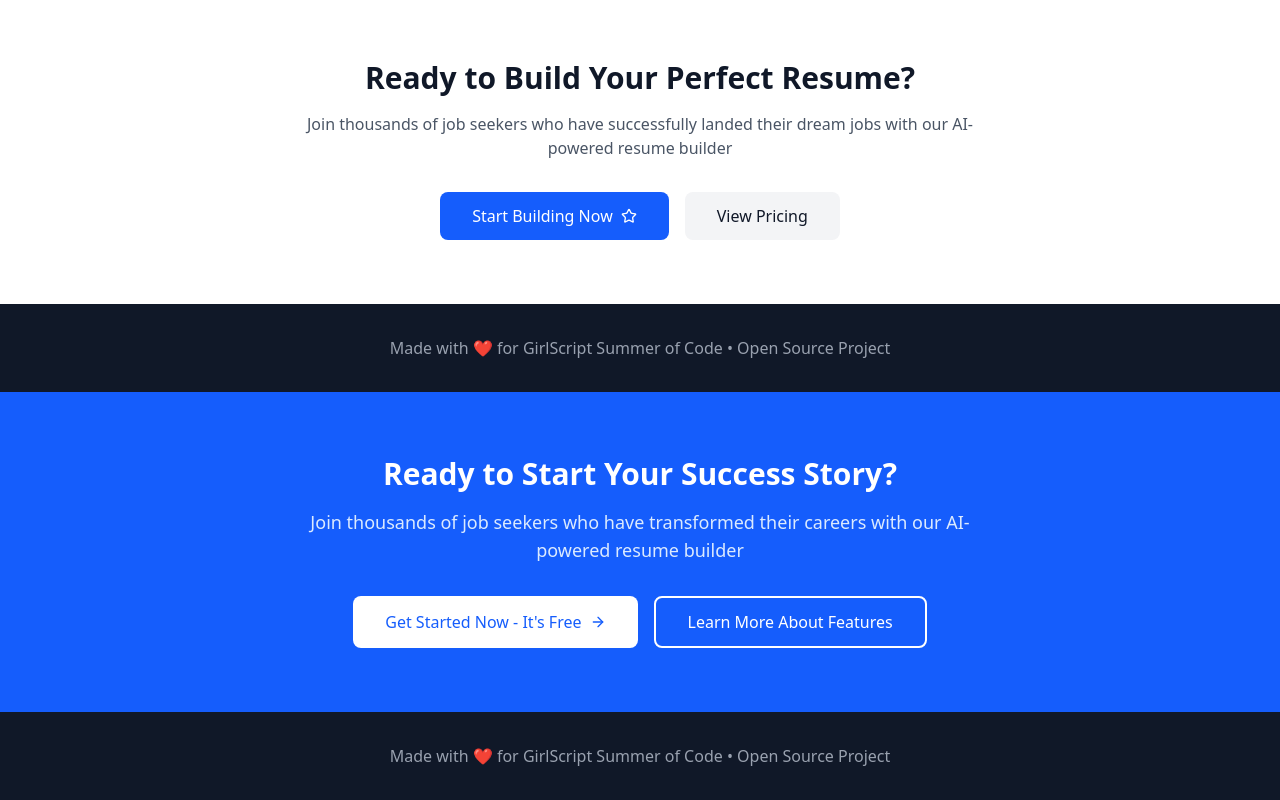
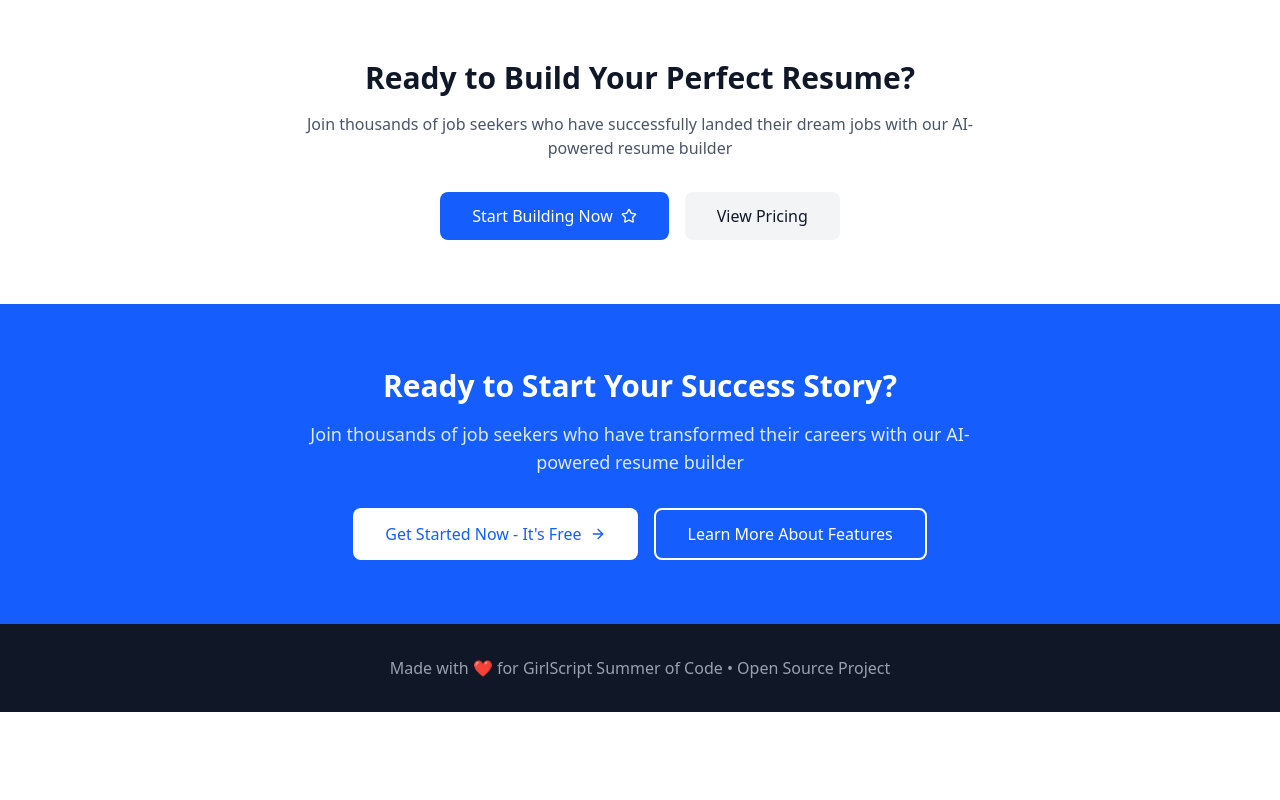
Before and after one commit to krit-vardhan-mishra/SmartC.V., a React (Vite) app in the folder client/: page /features in a window 1280 px wide. Shown: the part 2506-3306 px from the top of the page. After the commit the page ends 3218 px from the top, so only its background shows below. Built offline with nearby package versions, Linux system fonts and the light colour scheme.

Commit message:
Update Features.jsx

```diff
--- a/client/src/pages/Features.jsx
+++ b/client/src/pages/Features.jsx
@@ -235,15 +235,6 @@ import {
           </a>
         </div>
       </section>
-
-        {/* Footer */}
-        <footer className="bg-gray-900 text-white py-8 px-4 mx-auto max-w-screen-xl">
-          <div className="text-center">
-            <p className="text-gray-400">
-              Made with ❤️ for GirlScript Summer of Code • Open Source Project
-            </p>
-          </div>
-        </footer>
     </div>
   )
 }
```
Lines whose indentation alone changed are shown as unchanged.
